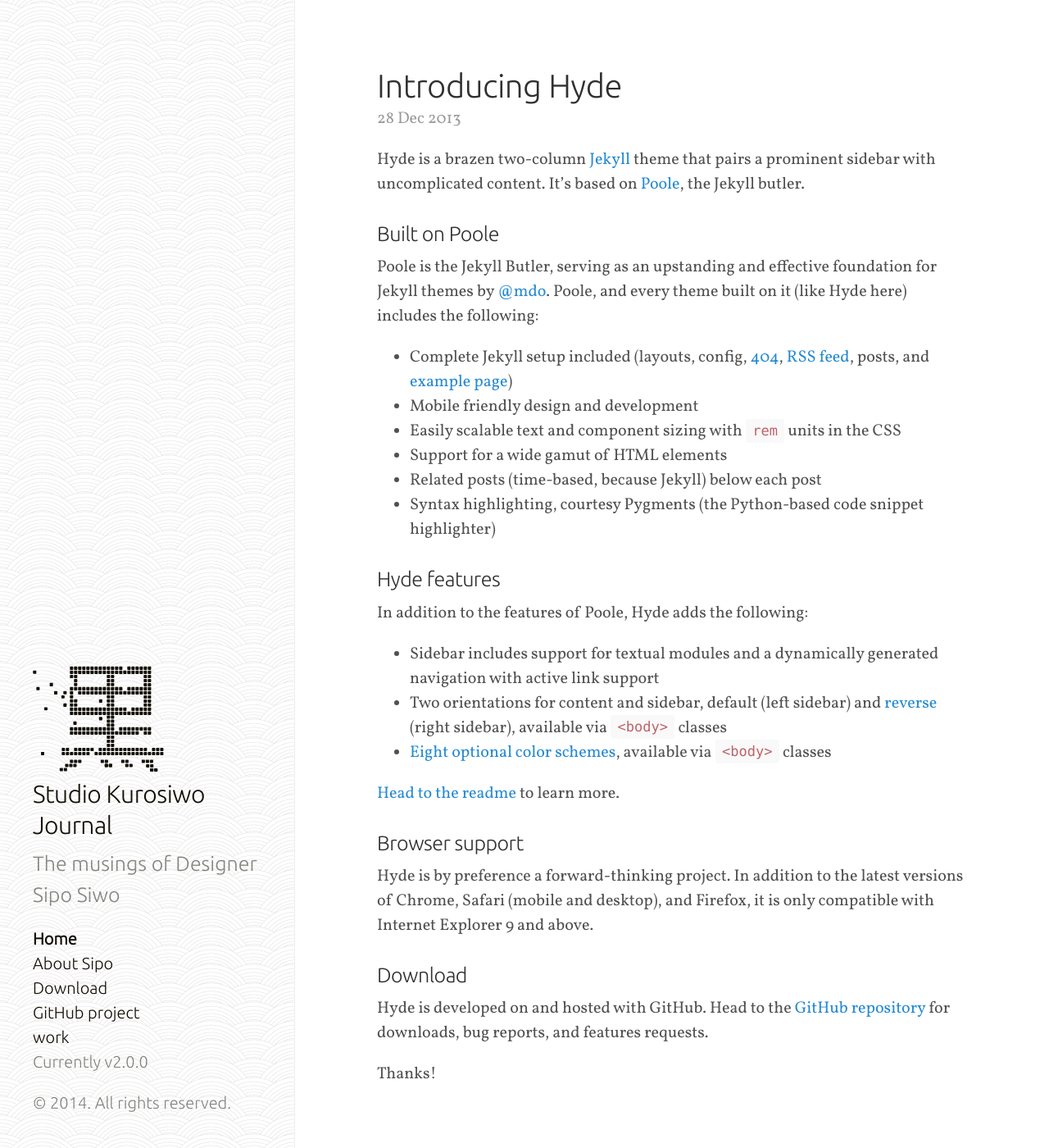
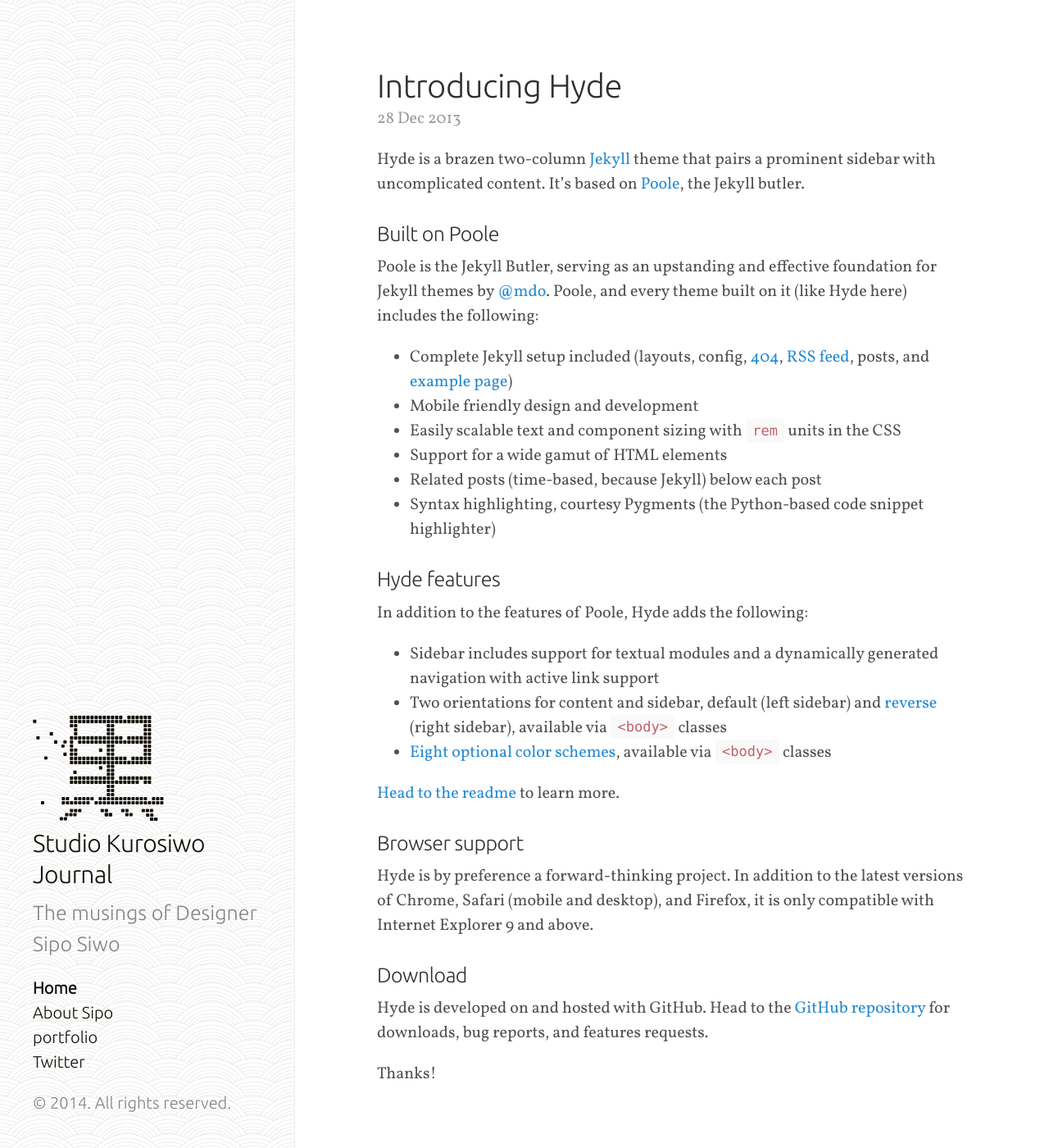
Before and after one commit to StudioKurosiwo/studiokurosiwo.github.io-journal, a Jekyll site: the page built from index.html, in a window 1280 px wide and 1400 px high. Shown: the whole window at 82% size. Built offline with Jekyll 4.4.1, drawn with Linux system fonts in a browser that asks for light colours; Markdown is read by kramdown in place of the engine named in the settings; the list of posts is cut into pages by our own code.

Commit message:
added links to sidebar
twitter and portfolio links

```diff
--- a/_includes/sidebar.html
+++ b/_includes/sidebar.html
@@ -26,12 +26,12 @@
           {% endif %}
         {% endif %}
       {% endfor %}
+      <li class="sidebar-nav-item"><a href="http://studiokurosiwo.com/{{site.owner.portfolio}}">portfolio</a></li>
+      <li class="sidebar-nav-item"><a href="https://twitter.com/studiokurosiwo/{{site.owner.twitter}}">Twitter</a></li>
 
-      <li class="sidebar-nav-item"><a href="{{ site.github.repo }}/archive/v{{ site.version }}.zip">Download</a></li>
-      <li class="sidebar-nav-item"><a href="{{ site.github.repo }}">GitHub project</a></li>
-      <li class="sidebar-nav-item"><a href="{{ site.studiokurosiwo.com }}">work</a></li>
-      <li class="sidebar-nav-item">Currently v{{ site.version }}</li>
     </ul>
+
+
     <p>&copy; {{ site.time | date: '%Y' }}. All rights reserved.</p>
   </div>
 </div>
--- a/public/css/hyde.css
+++ b/public/css/hyde.css
@@ -90,6 +90,7 @@ h1, h2, h3, h4, h5, h6 {
   color: #141006;
   margin-top: 0;
   font-family: "ubuntu", serif;
+  font-weight: 300;
   font-size: 1.50rem;
 
 }
```
Also changed, not shown: _config.yml (line endings or trailing spaces).
